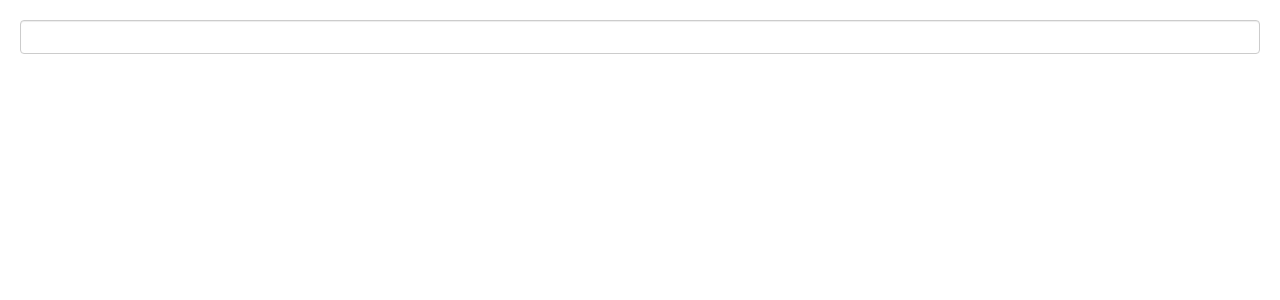
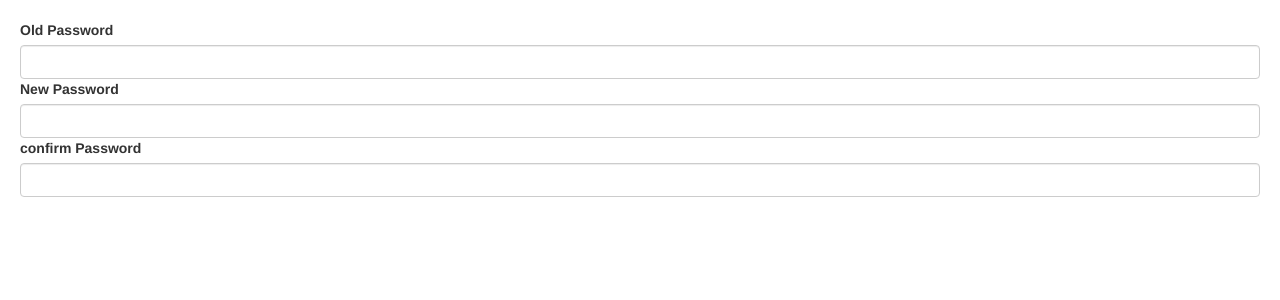
Before and after one commit to Vnkakmt/AngularFundamentals, an Angular app: page / in a window 1280 px wide. Shown: the top 300 px of the page. Built offline with nearby package versions, Linux system fonts and the light colour scheme.

Commit message:
Reactive Forms:- Passwords Assignment completed

```diff
--- a/src/app/app.component.html
+++ b/src/app/app.component.html
@@ -1 +1 @@
-<new-course></new-course>
+<assignment-reactiveforms></assignment-reactiveforms>
--- a/src/app/app.module.ts
+++ b/src/app/app.module.ts
@@ -19,6 +19,7 @@ import { ContactFormComponent } from './contact-form/contact-form.component';
 import { UdemyInstructorComponent } from './udemy-instructor/udemy-instructor.component';
 import { SignupFormComponent } from './signup-form/signup-form.component';
 import { NewCourseComponent } from './new-course/new-course.component';
+import { AssignmentReactiveformsComponent } from './assignment-reactiveforms/assignment-reactiveforms.component';
 
 @NgModule({
   declarations: [
@@ -35,7 +36,8 @@ import { NewCourseComponent } from './new-course/new-course.component';
     ContactFormComponent,
     UdemyInstructorComponent,
     SignupFormComponent,
-    NewCourseComponent
+    NewCourseComponent,
+    AssignmentReactiveformsComponent
   ],
   imports: [
     BrowserModule,
--- /dev/null
+++ b/src/app/assignment-reactiveforms/assignment-reactiveforms.component.html
@@ -0,0 +1,21 @@
+<form [formGroup]="form">
+    <label for="oldPassword">Old Password</label>
+    <input id="oldPassword" id="oldPassword" type="password" formControlName="oldPassword" class="form-control">
+    <div *ngIf="oldPassword?.touched && oldPassword?.invalid" class="alert alert-danger">
+        <div *ngIf="oldPassword?.errors?.['required']">Old password is required</div>
+        <div *ngIf="oldPassword?.errors?.['oldPasswordValidate']">Password incorrect</div>
+    </div>
+
+    <label for="newPassword">New Password</label>
+    <input id="newPassword" type="password" formControlName="newPassword" class="form-control">
+    <div *ngIf="newPassword?.touched && newPassword?.invalid" class="alert alert-danger">
+        <div *ngIf="newPassword?.errors?.['required']">New password is required</div>
+    </div>
+
+    <label for="confirmPassword">confirm Password</label>
+    <input id="confirmPassword" type="password" formControlName="confirmPassword" class="form-control">
+    <div *ngIf="confirmPassword?.touched && confirmPassword?.invalid" class="alert alert-danger">
+        <div *ngIf="confirmPassword?.errors?.['required']">Confirm password is required</div>
+    </div>
+    <div *ngIf="confirmPassword?.valid && form.invalid && form.errors?.['passwordShouldMatch']" class="alert alert-danger">Password should match</div>
+</form>
--- /dev/null
+++ b/src/app/assignment-reactiveforms/assignment-reactiveforms.component.ts
@@ -0,0 +1,25 @@
+import { Component } from '@angular/core';
+import { FormBuilder, Validators } from '@angular/forms';
+import { PasswordValidator } from './assignment-reactiveforms.validatos';
+
+@Component({
+  selector: 'assignment-reactiveforms',
+  templateUrl: './assignment-reactiveforms.component.html',
+  styleUrls: ['./assignment-reactiveforms.component.css']
+})
+export class AssignmentReactiveformsComponent {
+form;
+  constructor(fb:FormBuilder){
+    this.form = fb.group({
+      oldPassword:['',Validators.required,PasswordValidator.oldPasswordValidate],
+      newPassword:['',Validators.required],
+      confirmPassword:['',Validators.required]
+    }, {
+      validator:PasswordValidator.passwordShouldMatch
+    })
+  }
+
+  get oldPassword(){ return this.form.get('oldPassword')}
+  get newPassword(){ return this.form.get('newPassword')}
+  get confirmPassword(){ return this.form.get('confirmPassword')}
+}
--- /dev/null
+++ b/src/app/assignment-reactiveforms/assignment-reactiveforms.validatos.ts
@@ -0,0 +1,24 @@
+import { AbstractControl, ControlContainer, ValidationErrors, Validators } from "@angular/forms"
+
+export class PasswordValidator{
+    static oldPasswordValidate(control:AbstractControl) : Promise<ValidationErrors | null>{
+        return new Promise((resolve,reject) =>{
+            setTimeout(() => {
+               if(control.value != 'abcd')
+               resolve ({oldPasswordValidate:true})
+               else
+               resolve (null);
+            }, 2000);
+        });
+    }
+
+    static passwordShouldMatch(control:AbstractControl){
+        let newPassword = control.get('newPassword');
+        let confirmPassword = control.get('confirmPassword');
+
+        if(newPassword?.value !== confirmPassword?.value)
+            return {passwordShouldMatch:true};
+
+        return null;
+    }
+}
```
Also changed, not shown: src/app/assignment-reactiveforms/assignment-reactiveforms.component.css (added), 1 other file (tests, documents, lock files or other folders).
